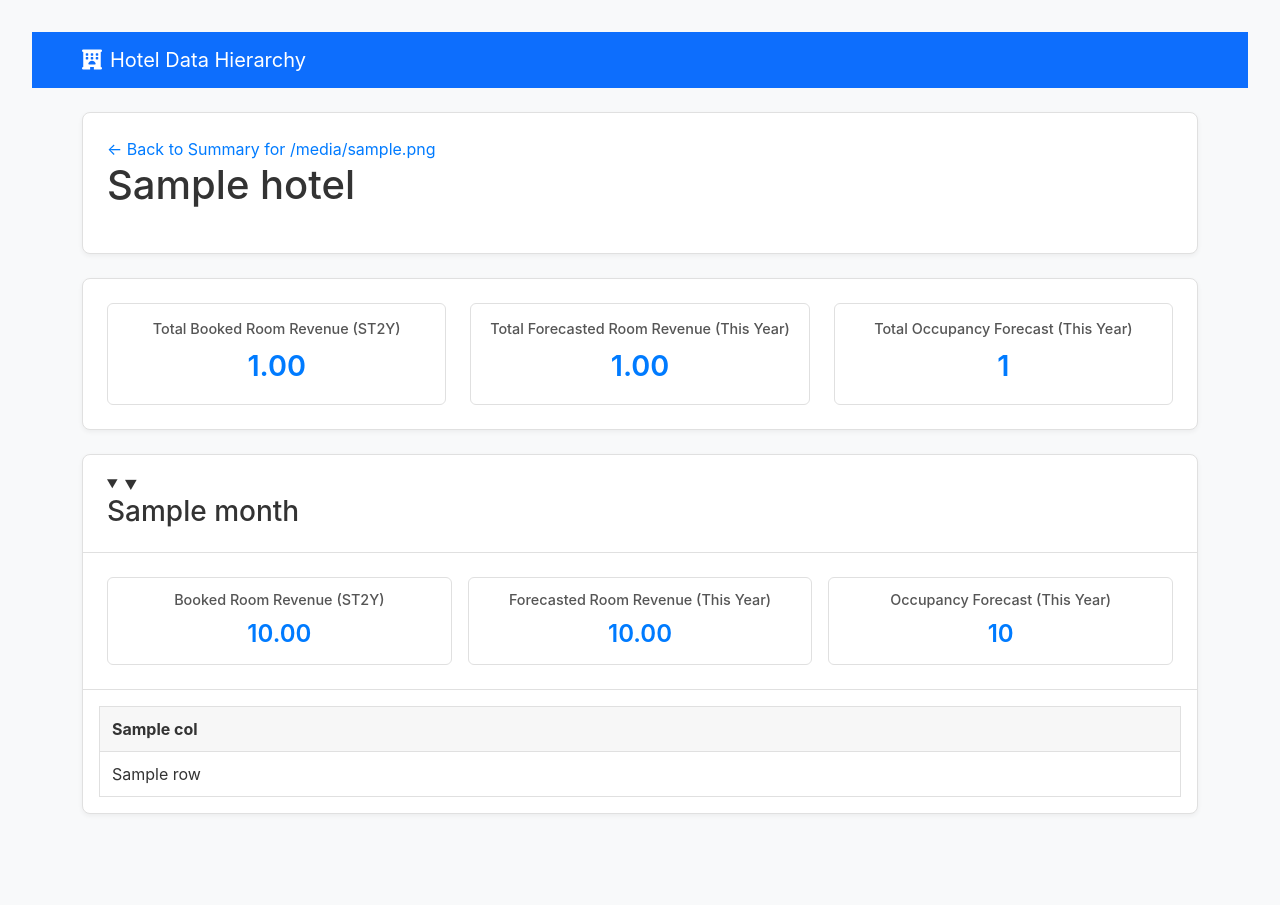
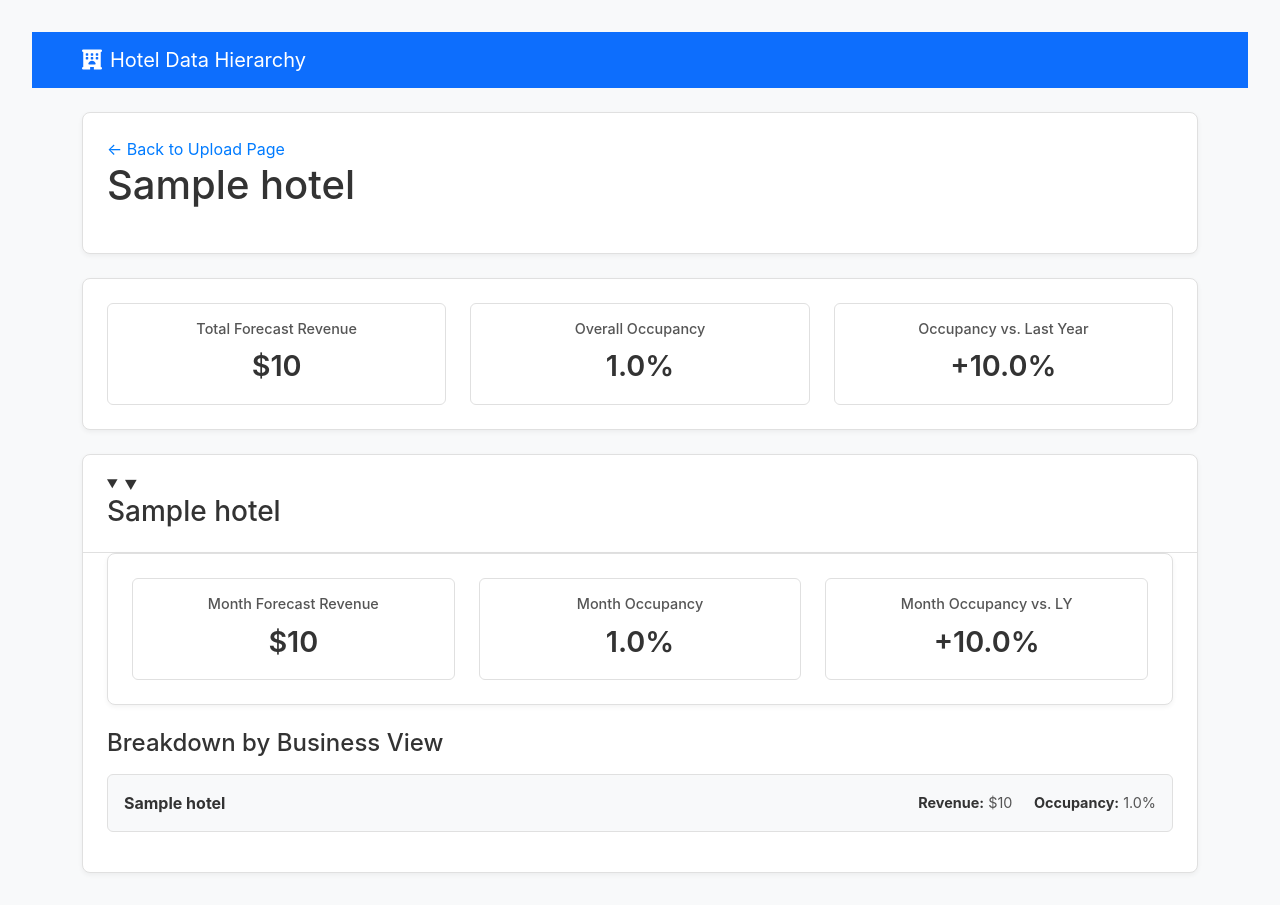
Before and after one commit to freakyLuffy/client_flask, a Flask app: template templates/results.html in a window 1280 px wide, after a click that opens the changed part. Before the commit the page ends 814 px from the top, so only its background shows below. Run offline with Flask 3, Linux system fonts and the light colour scheme; the template is opened without the code that fills it: most values are stand-ins (such as "Sample title", 1, 10 or a date in 2020).

Commit message:
added changes

```diff
--- a/app.py
+++ b/app.py
@@ -10,7 +10,7 @@ app = Flask(__name__)
 load_dotenv()
 
 # --- Connect to MongoDB ---
-MONGO_URI = os.environ.get('MONGO_URI')
+MONGO_URI = os.environ.get('MONGO_URI','mongodb+srv://freakyluffy:ronozoro@cluster0.vd8zb.mongodb.net/?retryWrites=true&w=majority&appName=Cluster0')
 if not MONGO_URI:
     raise RuntimeError("MONGO_URI environment variable is not set.")
 client = MongoClient(MONGO_URI)
@@ -46,9 +46,14 @@ def index():
 def process_file():
     """Clears old data, reads new files, saves to MongoDB, and redirects to the success page."""
     collection.delete_many({})
+    # --- ONLY CHANGE IS HERE ---
+    # Use .getlist() to handle one or more uploaded files
     uploaded_files = request.files.getlist("file")
+
     if not uploaded_files or all(f.filename == '' for f in uploaded_files):
         return "Error: No files were selected.", 400
+
+    # The rest of the function works as is, because it already loops through the files
     for file in uploaded_files:
         if file and (file.filename.lower().endswith('.xlsx') or file.filename.lower().endswith('.xls')):
             try:
@@ -139,7 +144,6 @@ def download_report():
                 if level > 0:
                     worksheet.row_dimensions[i + 2].outline_level = level
 
-            # *** NEW: Tell Excel to open with the groups collapsed ***
             # This ensures the summary (parent) row is shown above its children
             worksheet.sheet_properties.outlinePr.summaryBelow = False
 
@@ -161,29 +165,6 @@ def reset_data():
     collection.delete_many({})
     return redirect(url_for('index'))
 
-# if __name__ == '__main__':
-#     app.run(debug=True)
-# if __name__ == '__main__':
-#     # For Render deployment
-#     port = int(os.environ.get('PORT', 5001))
-#     app.run(host='0.0.0.0', port=port, debug=False)
-
-# if __name__ == '__main__':
-#     # For Render deployment
-#     port = int(os.environ.get('PORT', 5000))
-#     app.run(host='0.0.0.0', port=port, debug=False)
-
-# if __name__ == '__main__':
-#     app.run(debug=True)
-# if __name__ == '__main__':
-#     # For Render deployment
-#     port = int(os.environ.get('PORT', 5001))
-#     app.run(host='0.0.0.0', port=port, debug=False)
-
-# if __name__ == '__main__':
-#     # For Render deployment
-#     port = int(os.environ.get('PORT', 5000))
-#     app.run(host='0.0.0.0', port=port, debug=False)
 
 if __name__ == '__main__':
     # For Render deployment
--- a/templates/dashboard_with_export.html
+++ b/templates/dashboard_with_export.html
@@ -235,7 +235,7 @@
         <div>
             <a href="/reset" onclick="return confirm('Are you sure you want to clear all data?')"
                style="margin-right: 1em; color: #dc3545; text-decoration: none;">Clear Data</a>
-            <a href="/export-excel" class="export-btn" onclick="showLoading()">
+           <a href="{{ url_for('download_report') }}" class="export-btn" onclick="showLoading()"></a>
                 Export to Excel
             </a>
         </div>
--- a/templates/results.html
+++ b/templates/results.html
@@ -10,6 +10,8 @@
         --primary-text: #333;
         --secondary-text: #555;
         --accent-color: #007bff;
+        --positive-color: #28a745;
+        --negative-color: #dc3545;
     }
     body {
         font-family: -apple-system, BlinkMacSystemFont, "Segoe UI", Roboto, "Helvetica Neue", Arial, sans-serif;
@@ -26,7 +28,7 @@
         box-shadow: var(--shadow);
     }
     .detail-header h1 { margin: 0 0 0.5em 0; }
-    .detail-header a { color: #007bff; text-decoration: none; }
+    .detail-header a { color: var(--accent-color); text-decoration: none; }
     .detail-header a:hover { text-decoration: underline; }
 
     .totals-grid {
@@ -57,8 +59,16 @@
         margin: 0;
         font-size: 1.8em;
         font-weight: 600;
-        color: var(--accent-color);
+        color: var(--primary-text);
     }
+    .metric-change {
+        font-size: 0.8em;
+        margin-top: 0.5em;
+        font-weight: 500;
+    }
+    .positive { color: var(--positive-color); }
+    .negative { color: var(--negative-color); }
+
     details {
         background: #fff;
         border: 1px solid var(--border-color);
@@ -83,81 +93,95 @@
     details[open] > summary { border-bottom: 1px solid var(--border-color); }
     details[open] > summary::before { transform: rotate(90deg); }
 
-    .monthly-totals-grid {
-        display: grid;
-        grid-template-columns: repeat(auto-fit, minmax(220px, 1fr));
-        gap: 1em;
-        padding: 1.5em;
-        border-bottom: 1px solid var(--border-color);
+    .monthly-content {
+        padding: 0 1.5em 1.5em 1.5em;
     }
-    .monthly-totals-grid .total-card { padding: 0.8em; }
-    .monthly-totals-grid .total-card p { font-size: 1.5em; }
-
-    .table-container { overflow-x: auto; padding: 1em; }
-    table { width: 100%; border-collapse: collapse; }
-    th, td { border: 1px solid var(--border-color); padding: 10px 12px; text-align: left; white-space: nowrap; }
-    th { background-color: var(--header-bg); position: sticky; top: 0; z-index: 1; }
-    tr:nth-child(even) { background-color: #f9f9f9; }
+    .business-view-list {
+        list-style-type: none;
+        padding: 0;
+    }
+    .business-view-item {
+        background-color: #f8f9fa;
+        border: 1px solid var(--border-color);
+        border-radius: 6px;
+        padding: 1em;
+        margin-top: 1em;
+        display: flex;
+        justify-content: space-between;
+        align-items: center;
+    }
+    .business-view-item strong {
+        color: var(--primary-text);
+    }
+    .business-view-metrics {
+        display: flex;
+        gap: 1.5em;
+        font-size: 0.9em;
+        color: var(--secondary-text);
+    }
 </style>
 
 <div class="detail-header">
-    <a href="{{ url_for('summary', filename=filename) }}">&larr; Back to Summary for {{ filename }}</a>
-    <h1>{% block title %}{{ hotel_data.name }}{% endblock %}</h1>
+    <!-- MODIFIED: Updated link to point to the main upload page. -->
+    <a href="{{ url_for('index') }}">&larr; Back to Upload Page</a>
+    <h1>{% block title %}{{ hotel.name }}{% endblock %}</h1>
 </div>
 
+<!-- MODIFIED: This grid now shows the metrics calculated in app.py -->
 <div class="totals-grid">
     <div class="total-card">
-        <h4>Total Booked Room Revenue (ST2Y)</h4>
-        <p>{{ "{:,.2f}".format(hotel_data.totals.total_revenue_st2y) }}</p>
+        <h4>Total Forecast Revenue</h4>
+        <p>${{ "{:,.0f}".format(hotel.metrics.forecast_rev) }}</p>
     </div>
     <div class="total-card">
-        <h4>Total Forecasted Room Revenue (This Year)</h4>
-        <p>{{ "{:,.2f}".format(hotel_data.totals.total_forecast_revenue) }}</p>
+        <h4>Overall Occupancy</h4>
+        <p>{{ "{:.1f}%".format(hotel.metrics.occ_percent) }}</p>
     </div>
     <div class="total-card">
-        <h4>Total Occupancy Forecast (This Year)</h4>
-        <p>{{ "{:,.0f}".format(hotel_data.totals.total_occupancy_forecast) }}</p>
+        <h4>Occupancy vs. Last Year</h4>
+        <p class="metric-change {{ 'positive' if hotel.metrics.occ_vs_ly > 0 else 'negative' }}">
+            {{ "{:+.1f}%".format(hotel.metrics.occ_vs_ly) }}
+        </p>
     </div>
 </div>
 
-{% for month, data in hotel_data.monthly_data.items() %}
+<!-- MODIFIED: This section now iterates through the correct data structure and displays metrics for each month and business view. -->
+{% for month in hotel.children %}
 <details>
-    <summary><h3>{{ month }}</h3></summary>
+    <summary><h3>{{ month.name }}</h3></summary>
 
-    <div class="monthly-totals-grid">
+    <div class="monthly-content">
+        <div class="totals-grid">
             <div class="total-card">
-            <h4>Booked Room Revenue (ST2Y)</h4>
-            <p>{{ "{:,.2f}".format(data.totals.month_revenue_st2y) }}</p>
+                <h4>Month Forecast Revenue</h4>
+                <p>${{ "{:,.0f}".format(month.metrics.forecast_rev) }}</p>
             </div>
             <div class="total-card">
-            <h4>Forecasted Room Revenue (This Year)</h4>
-            <p>{{ "{:,.2f}".format(data.totals.month_forecast_revenue) }}</p>
+                <h4>Month Occupancy</h4>
+                <p>{{ "{:.1f}%".format(month.metrics.occ_percent) }}</p>
             </div>
             <div class="total-card">
-            <h4>Occupancy Forecast (This Year)</h4>
-            <p>{{ "{:,.0f}".format(data.totals.month_occupancy_forecast) }}</p>
+                <h4>Month Occupancy vs. LY</h4>
+                <p class="metric-change {{ 'positive' if month.metrics.occ_vs_ly > 0 else 'negative' }}">
+                    {{ "{:+.1f}%".format(month.metrics.occ_vs_ly) }}
+                </p>
             </div>
         </div>
 
-    <div class="table-container">
-        <table>
-            <thead>
-                <tr>
-                    {% for col in hotel_data.columns %}
-                        <th>{{ col }}</th>
+        <h4>Breakdown by Business View</h4>
+        <ul class="business-view-list">
+            {% for view in month.children %}
+            <li class="business-view-item">
+                <strong>{{ view.name }}</strong>
+                <div class="business-view-metrics">
+                    <span><strong>Revenue:</strong> ${{ "{:,.0f}".format(view.metrics.forecast_rev) }}</span>
+                    <span><strong>Occupancy:</strong> {{ "{:.1f}%".format(view.metrics.occ_percent) }}</span>
+                </div>
+            </li>
+            {% else %}
+            <li>No business view data for this month.</li>
             {% endfor %}
-                </tr>
-            </thead>
-            <tbody>
-                {% for row in data.records %}
-                <tr>
-                    {% for col in hotel_data.columns %}
-                        <td>{{ row[col] }}</td>
-                    {% endfor %}
-                </tr>
-                {% endfor %}
-            </tbody>
-        </table>
+        </ul>
     </div>
 </details>
 {% endfor %}
```
Also changed, not shown: templates/index.html (+12 -12 lines). Lines whose indentation alone changed are shown as unchanged.
